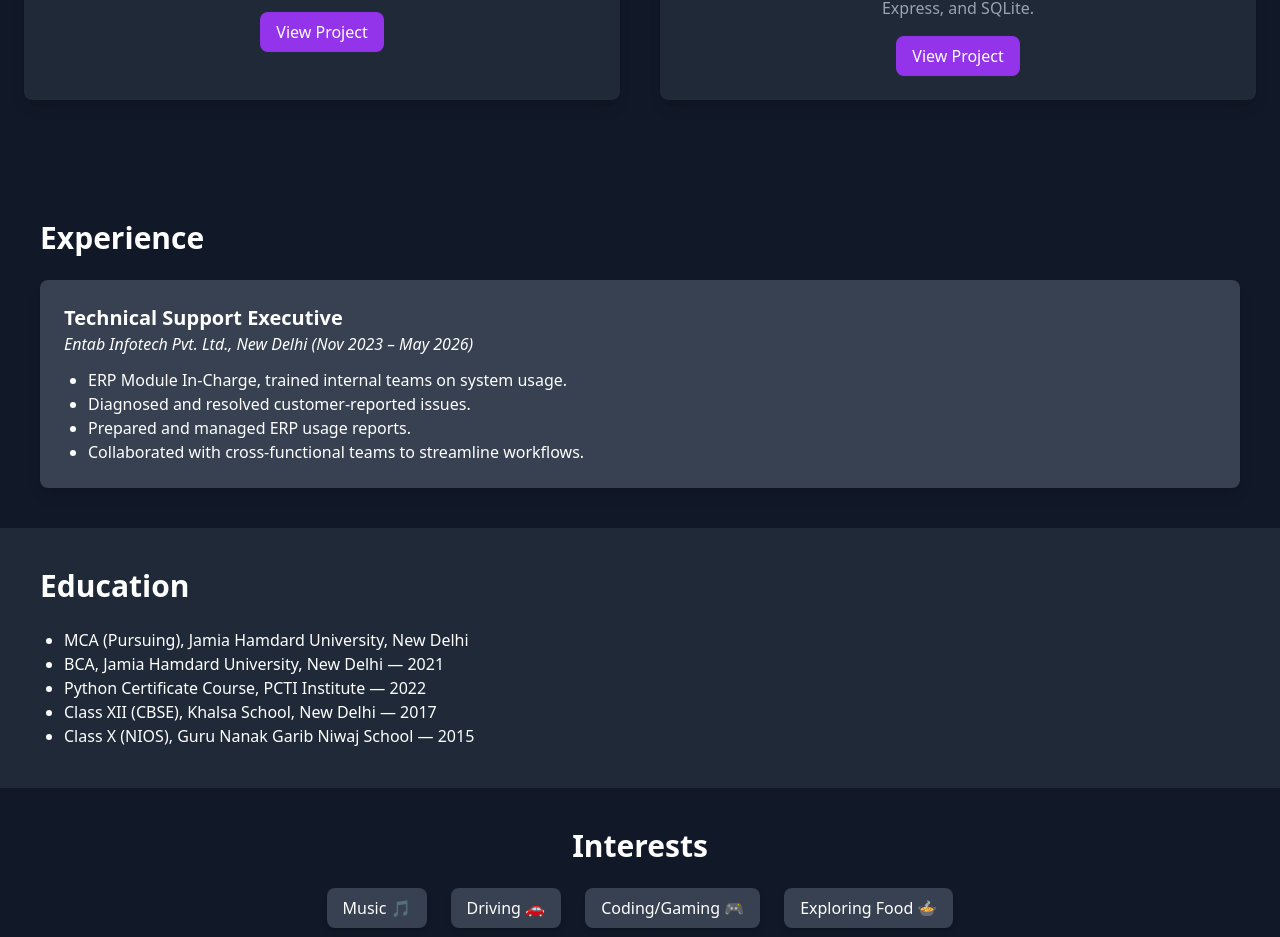
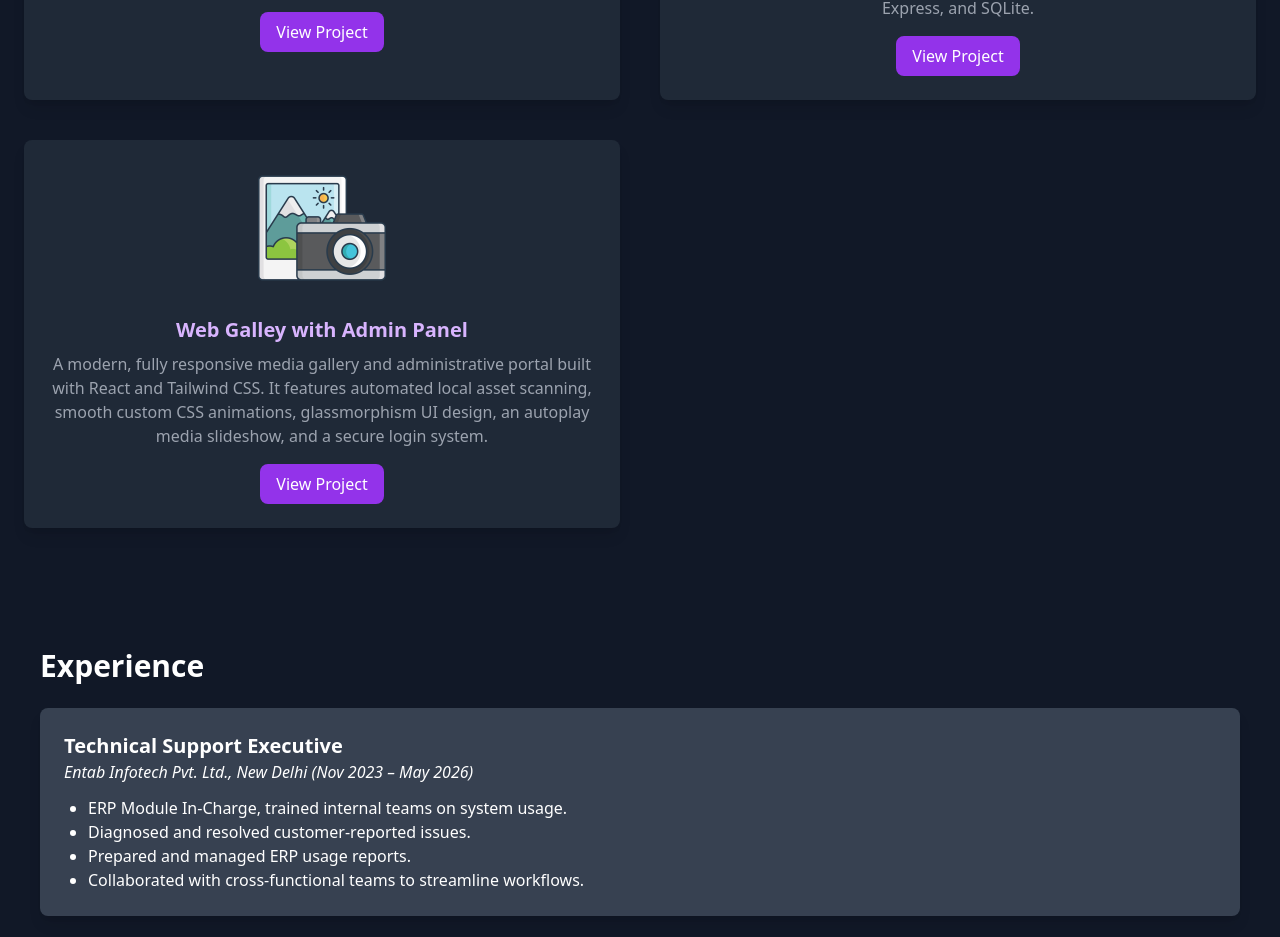
Before and after one commit to Rahul-manjhi/RahulManjhi-portfolio, a React (Create React App) app: page / in a window 1280 px wide. Shown: the part 2836-3773 px from the top of the page. Built offline with nearby package versions, Linux system fonts and the light colour scheme.

Commit message:
Replaced Resume in Public section

```diff
--- a/src/components/Projects.jsx
+++ b/src/components/Projects.jsx
@@ -46,6 +46,14 @@ function Projects() {
       link: "https://github.com/Rahul-manjhi/Library-Management-System"
     },
 
+    {
+      title: "Web Galley with Admin Panel",
+      description: "A modern, fully responsive media gallery and administrative portal built with React and Tailwind CSS. It features automated local asset scanning, smooth custom CSS animations, glassmorphism UI design, an autoplay media slideshow, and a secure login system.",
+      image: process.env.PUBLIC_URL + "/gallery.png",
+      // link: "https://github.com/Rahul-manjhi"
+      link: "https://github.com/Rahul-manjhi/DYNAMIC-WEB-GALLERY-ADMIN-PORTAL"
+    },
+
   ];
 
   return (
```
Also changed, not shown: public/Gallery.png (added), 1 other file (tests, documents, lock files or other folders).
